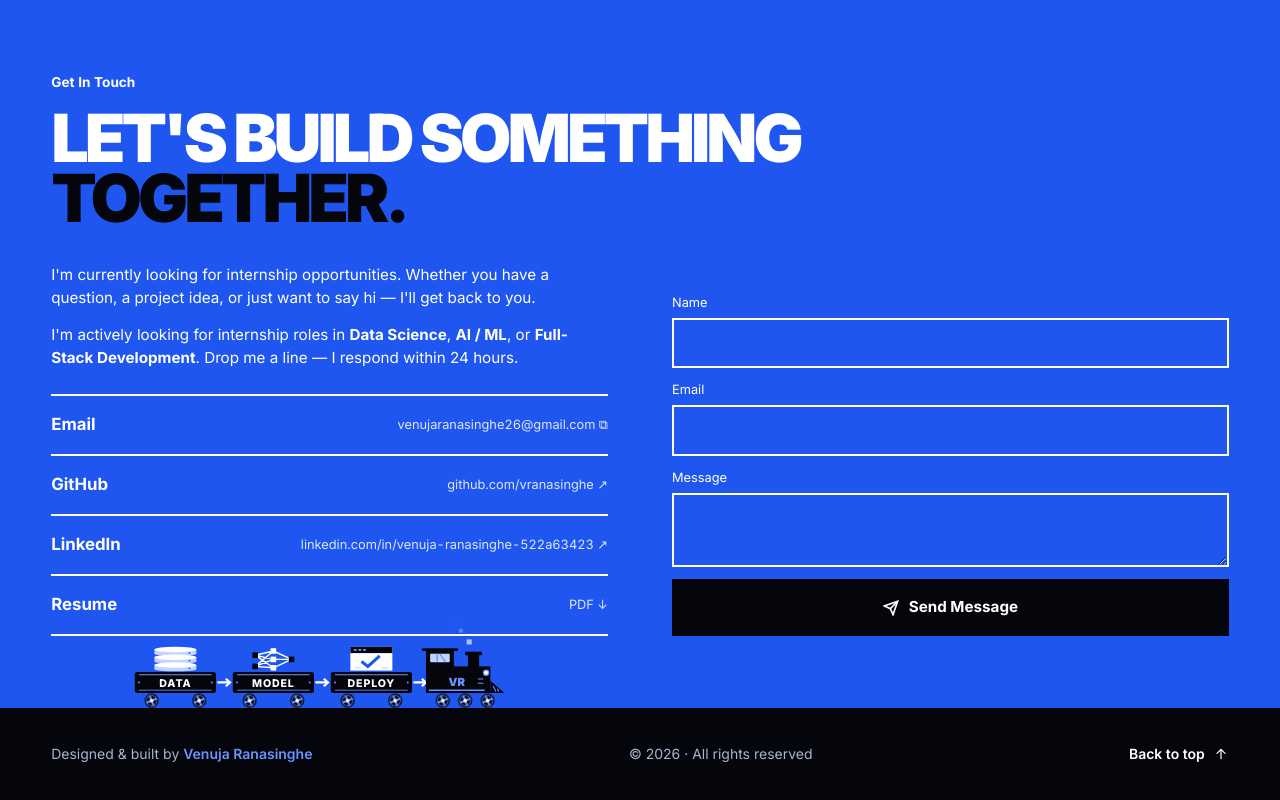
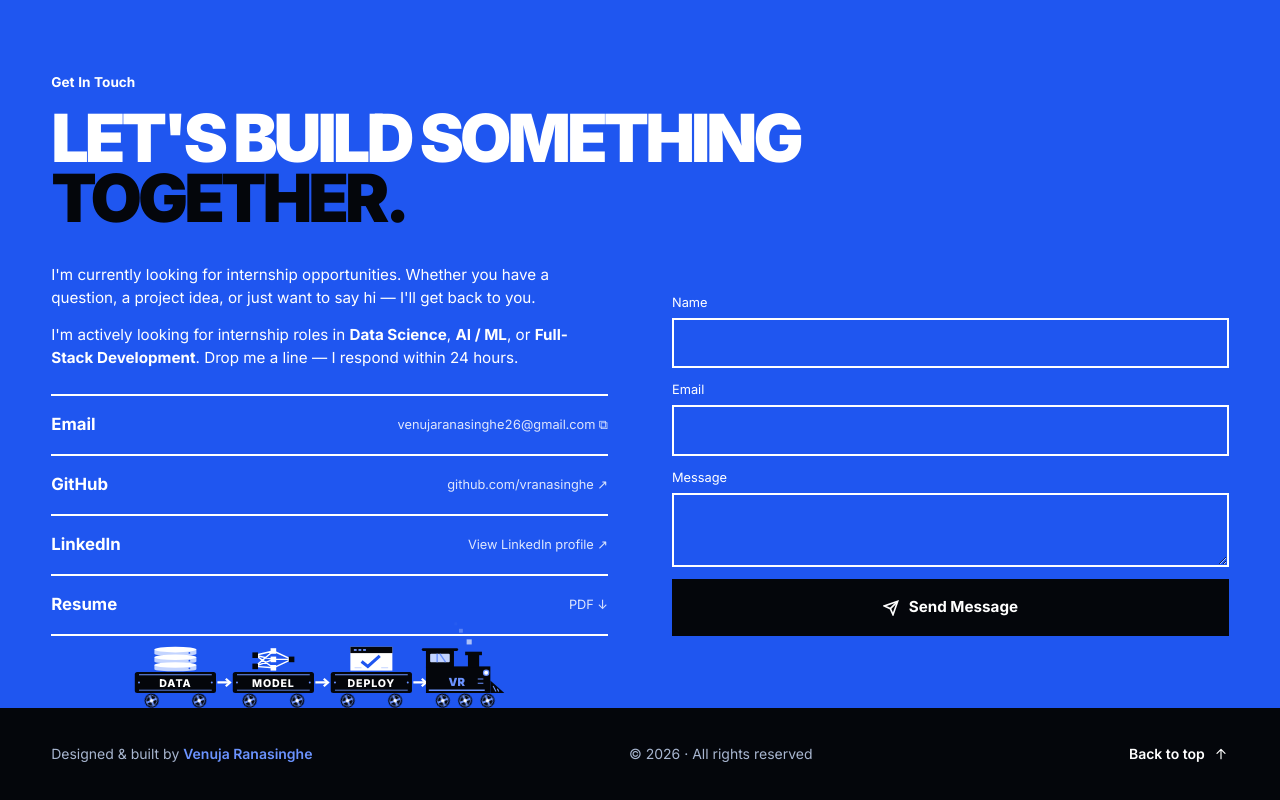
Before and after one commit to vranasinghe/portfolio, a Next.js app: page / in a window 1280 px wide. Shown: the part 8454-9254 px from the top of the page. Built offline with nearby package versions, Linux system fonts and the light colour scheme.

Commit message:
Simplify LinkedIn contact link label

```diff
--- a/components/Contact.tsx
+++ b/components/Contact.tsx
@@ -155,7 +155,7 @@ export default function Contact() {
                   className={rowClass}
                 >
                   <span>LinkedIn</span>
-                  <span className={rowValue}>{displayUrl(personalInfo.linkedin)} <span className="arrow-nudge">↗</span></span>
+                  <span className={rowValue}>View LinkedIn profile <span className="arrow-nudge">↗</span></span>
                 </a>
 
                 <a
```
